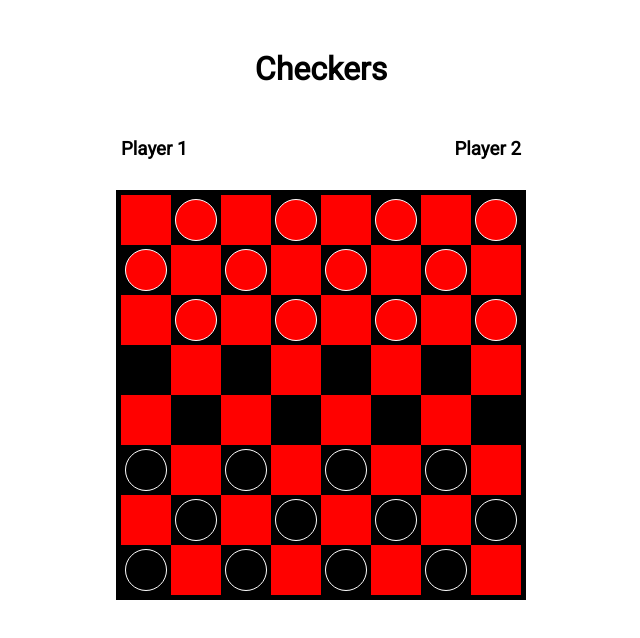
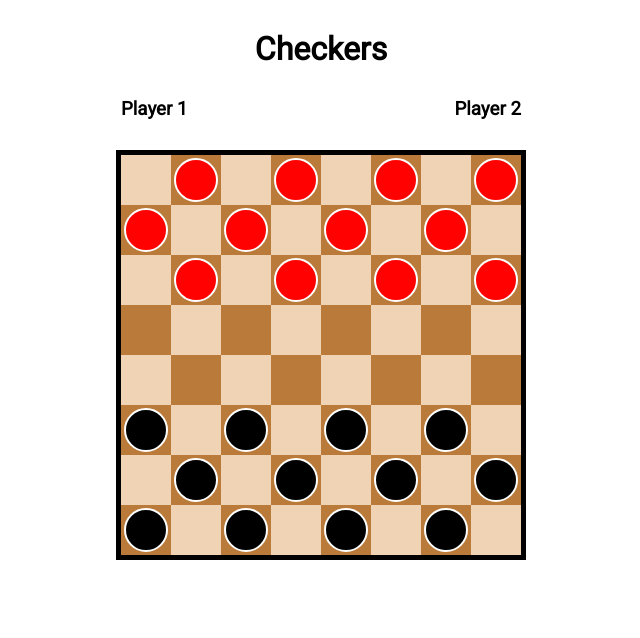
Before and after one commit to CaseyVandyke/Checker-Board, a React (Create React App) app: page / in a window 1280 px wide. Shown: the top 638 px of the page, without its empty margins (319-959 px from the left). Built offline with nearby package versions, Linux system fonts and the light colour scheme.

Commit message:
tile change

```diff
--- a/src/index.css
+++ b/src/index.css
@@ -10,7 +10,7 @@ body {
 
 .checker-title {
   text-align: center;
-  margin: 50px 0;
+  margin: 30px 0;
 }
 
 /* Player style */
@@ -35,11 +35,11 @@ body {
 }
 
 .dark {
-  background: #000;
+  background: #ba7a3a;
 }
 
 .light {
-  background: #ff0100;
+  background: #f0d2b4;
 }
 
 .square {
@@ -53,9 +53,9 @@ body {
   width: 40px;
   border-radius: 50%;
   position: relative;
-  top: 4px;
-  left: 4px;
-  border: 1px solid #fff;
+  top: 3px;
+  left: 3px;
+  border: 2px solid #fff;
 }
 
 .red {
```
